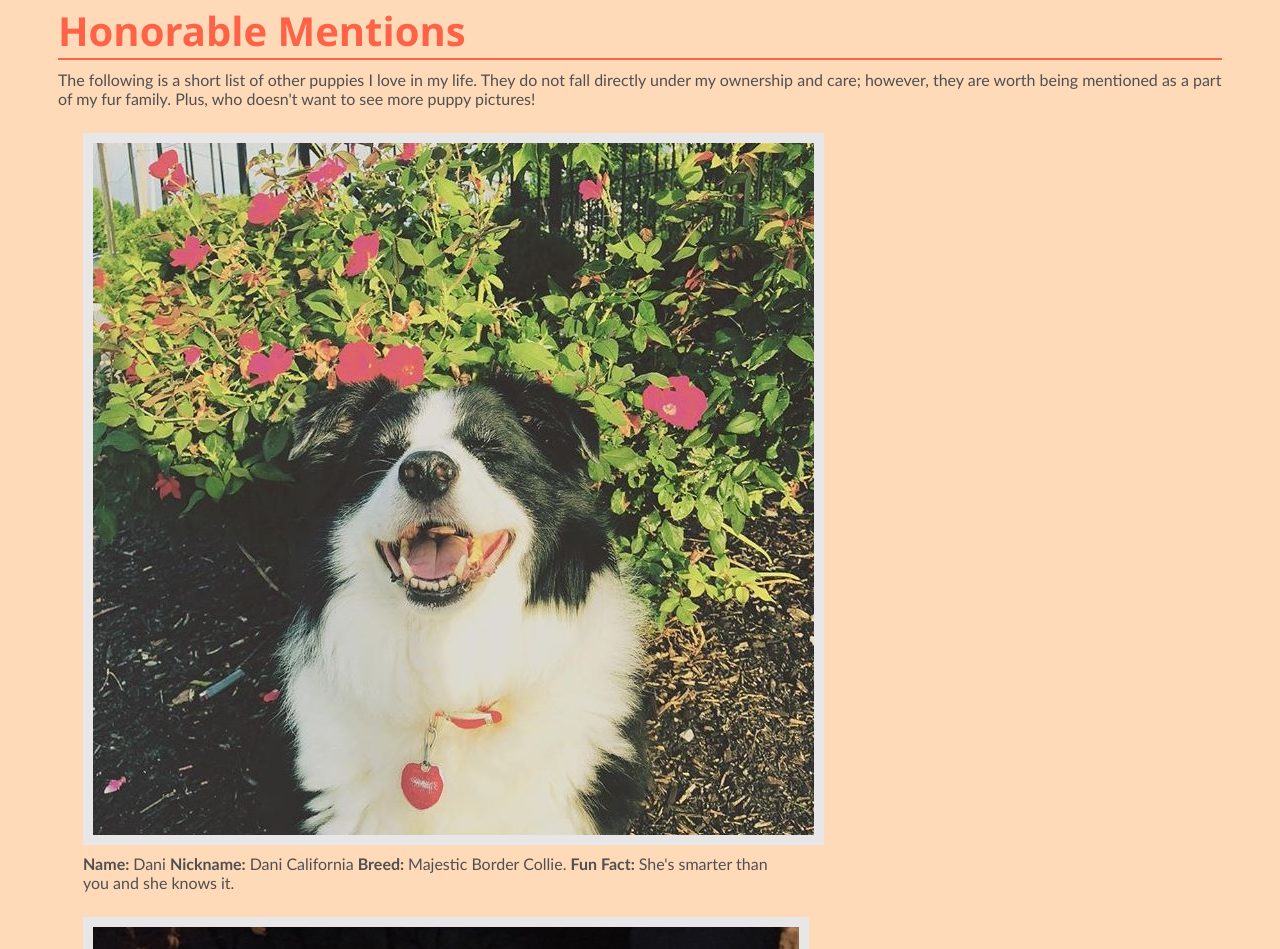
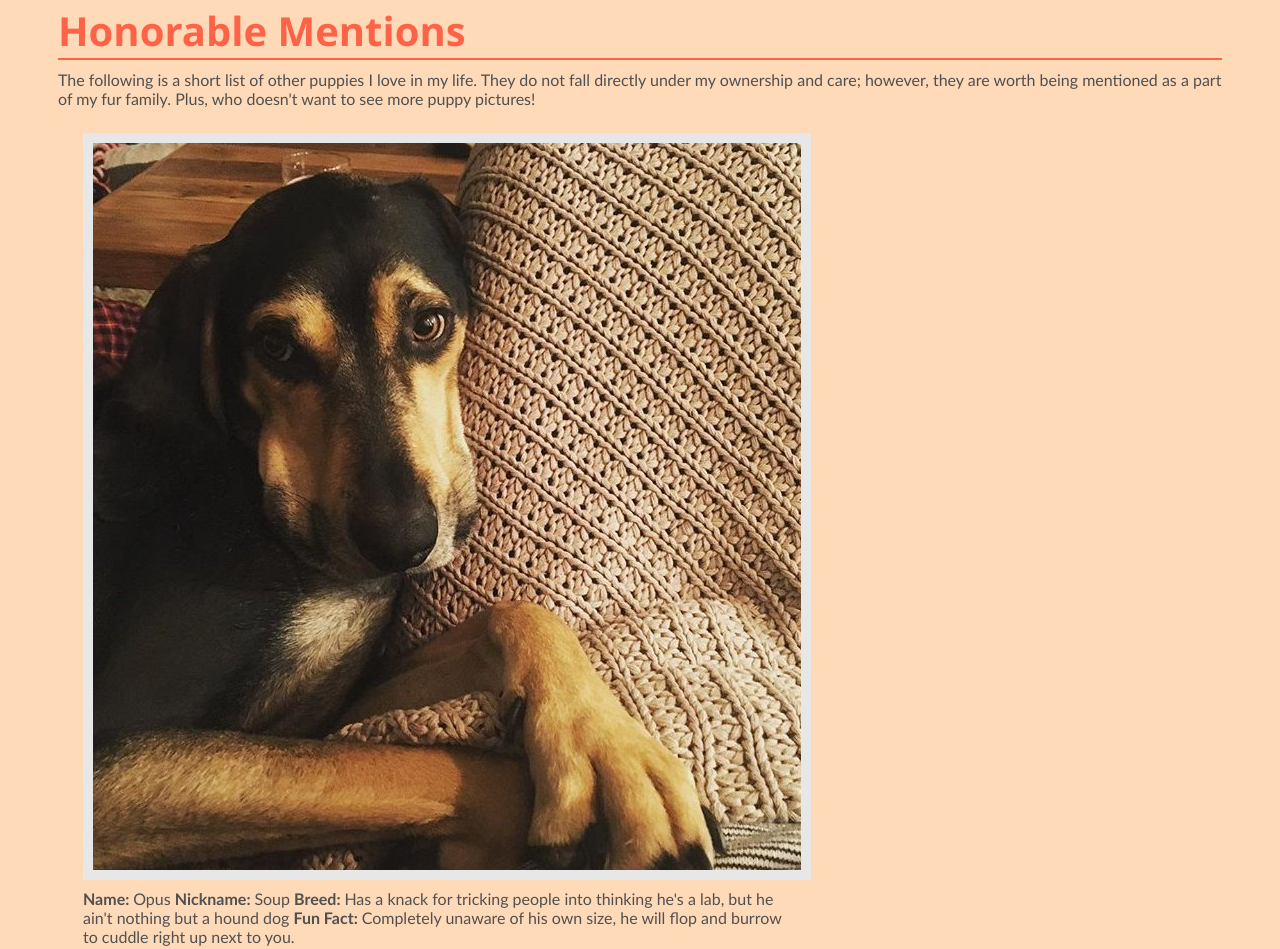
Before and after one commit to kahamilton3/html-me-something, a plain HTML site: page index.html in a window 1280 px wide. Shown: the part 3830-4779 px from the top of the page. Drawn offline with Linux system fonts and the light colour scheme.

Commit message:
added opus!

```diff
--- a/index.html
+++ b/index.html
@@ -78,6 +78,12 @@
                     The following is a short list of other puppies I love in my life. They do not fall directly under my ownership and care; however, they are worth being mentioned as a part of my fur family. Plus, who doesn't want to see more puppy pictures!
                 </p>
                 <figure class = "images">
+                    <img id = "opusImage" src="Images/Opus.jpg" alt="Opus Image">
+                    <figcaption>
+                        <b>Name: </b>Opus <b>Nickname: </b>Soup <b>Breed: </b>Has a knack for tricking people into thinking he's a lab, but he ain't nothing but a hound dog <b>Fun Fact: </b>Completely unaware of his own size, he will flop and burrow to cuddle right up next to you.
+                    </figcaption>
+                </figure>
+                <figure class = "images">
                     <img id = "daniImage" src="Images/Dani.jpg" alt="Dani Image">
                     <figcaption>
                         <b>Name: </b>Dani <b>Nickname: </b>Dani California <b>Breed: </b>Majestic Border Collie. <b>Fun Fact: </b>She's smarter than you and she knows it.
--- a/styles.css
+++ b/styles.css
@@ -101,6 +101,10 @@ p {
     border: 10px solid #e7e7e7;
 }
 
+#opusImage {
+    border: 10px solid #e7e7e7;
+}
+
 #daniImage {
     border: 10px solid #e7e7e7;
 }
```
Also changed, not shown: Images/Opus.jpg (added).
